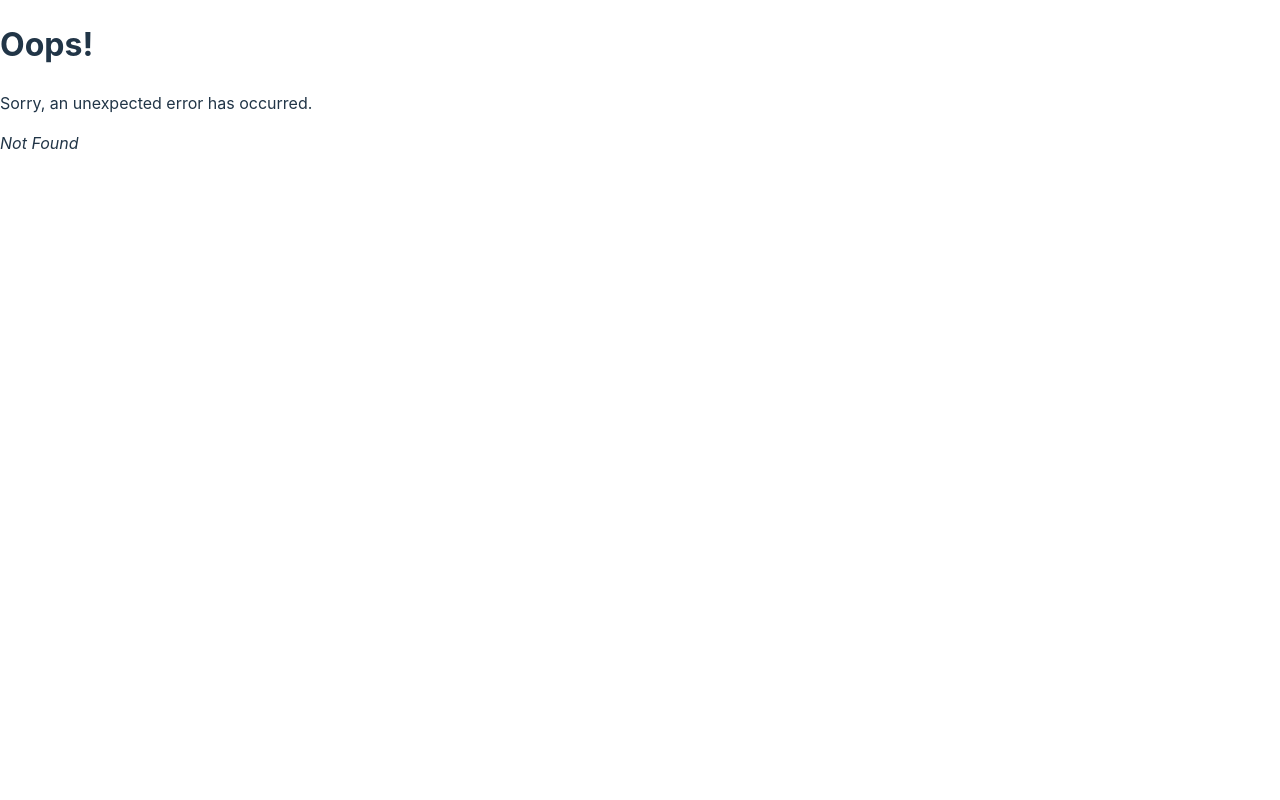
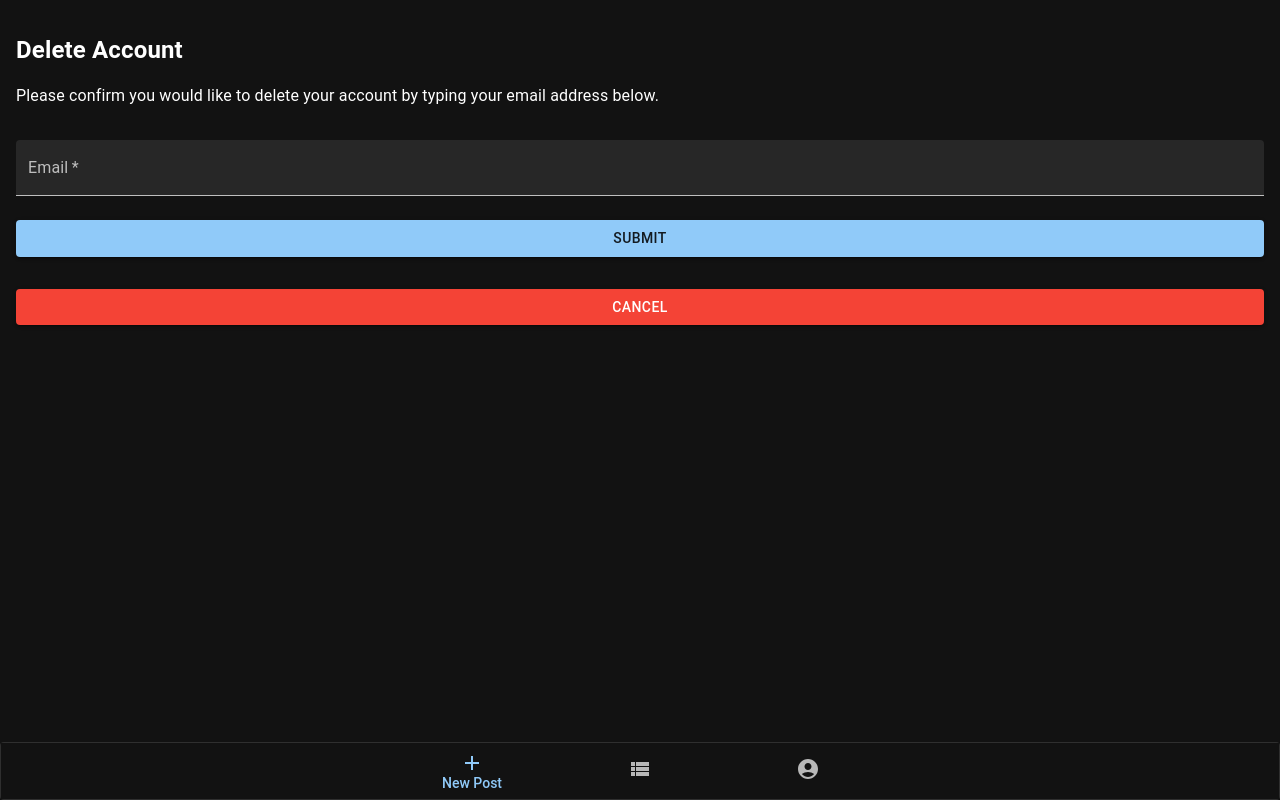
Before and after one commit to w3dd1e/groupomania-client, a React (Vite) app: page /deleteAccount in a window 1280 px wide. Before the commit this address had no page. Built offline with nearby package versions, Linux system fonts and the light colour scheme.

Commit message:
Add Delete Account Page and path in Router

```diff
--- /dev/null
+++ b/src/components/Delete.jsx
@@ -0,0 +1,41 @@
+import * as React from "react";
+import Box from "@mui/material/Box";
+import TextField from "@mui/material/TextField";
+import Button from "@mui/material/Button";
+import Stack from "@mui/material/Stack";
+
+export default function Delete() {
+  return (
+    <Stack sx={{ p: 2 }}>
+      <h2 className='pageTitle'>Delete Account</h2>
+      <Box
+        component='form'
+        sx={{
+          "& .MuiTextField-root": { width: 1 },
+        }}
+        noValidate
+        autoComplete='off'
+      >
+        <p>
+          Please confirm you would like to delete your account by typing your
+          email address below.
+        </p>
+        <TextField
+          variant='filled'
+          required
+          fullWidth
+          label='Email'
+          margin='normal'
+        ></TextField>
+        <Stack>
+          <Button variant='contained' color='primary' sx={{ my: 2 }}>
+            Submit
+          </Button>
+          <Button variant='contained' color='error' sx={{ my: 2 }}>
+            Cancel
+          </Button>
+        </Stack>
+      </Box>
+    </Stack>
+  );
+}
--- a/src/main.jsx
+++ b/src/main.jsx
@@ -9,6 +9,7 @@ import Feed from "./components/Feed";
 import Profile from "./components/Profile";
 import NewPost from "./components/NewPost";
 import EditProfile from "./components/EditProfile";
+import Delete from "./components/Delete";
 
 import "./index.css";
 
@@ -47,6 +48,7 @@ const router = createBrowserRouter([
             element: <NewPost />,
           },
           { path: "editProfile", element: <EditProfile /> },
+          { path: "deleteAccount", element: <Delete /> },
         ],
       },
     ],
```
